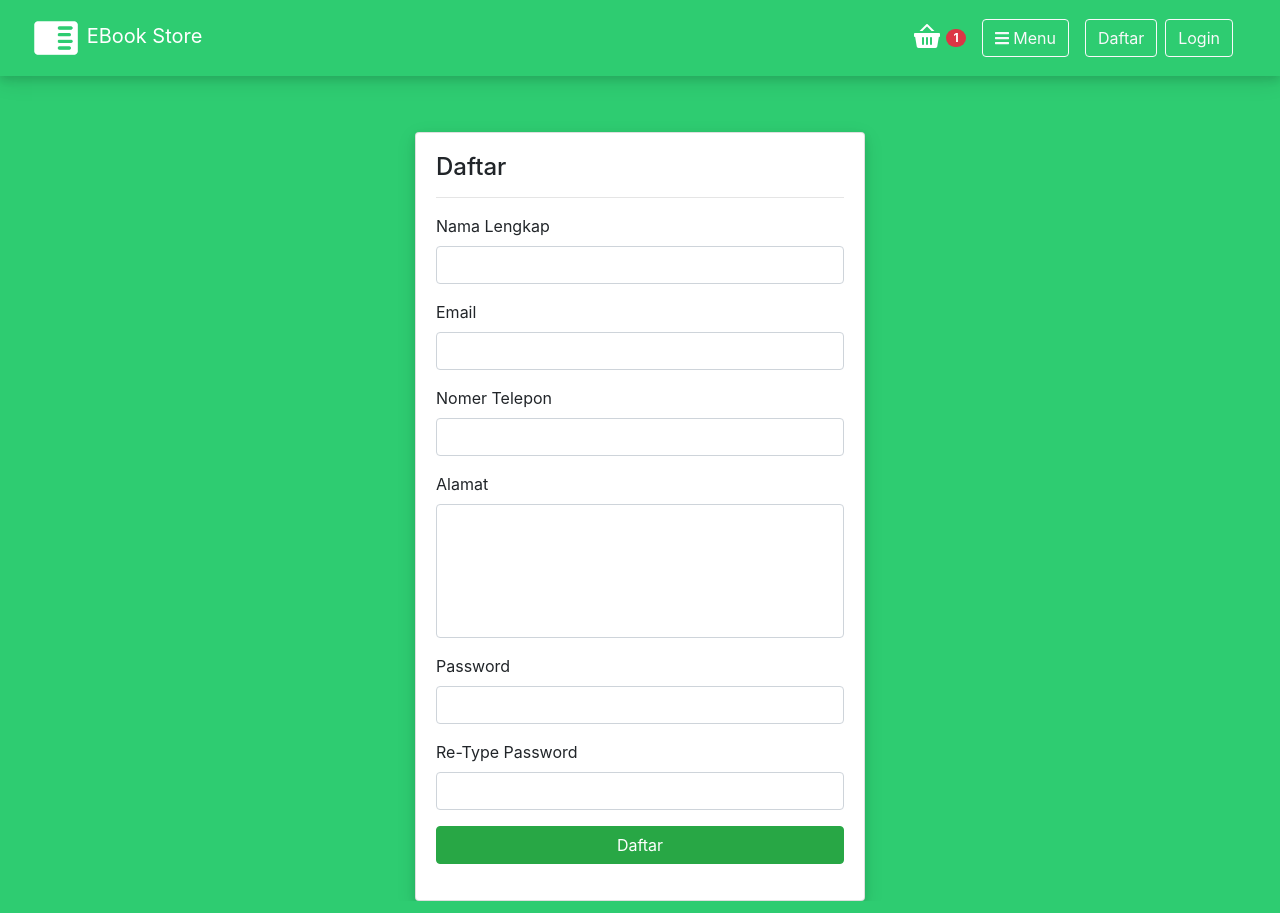
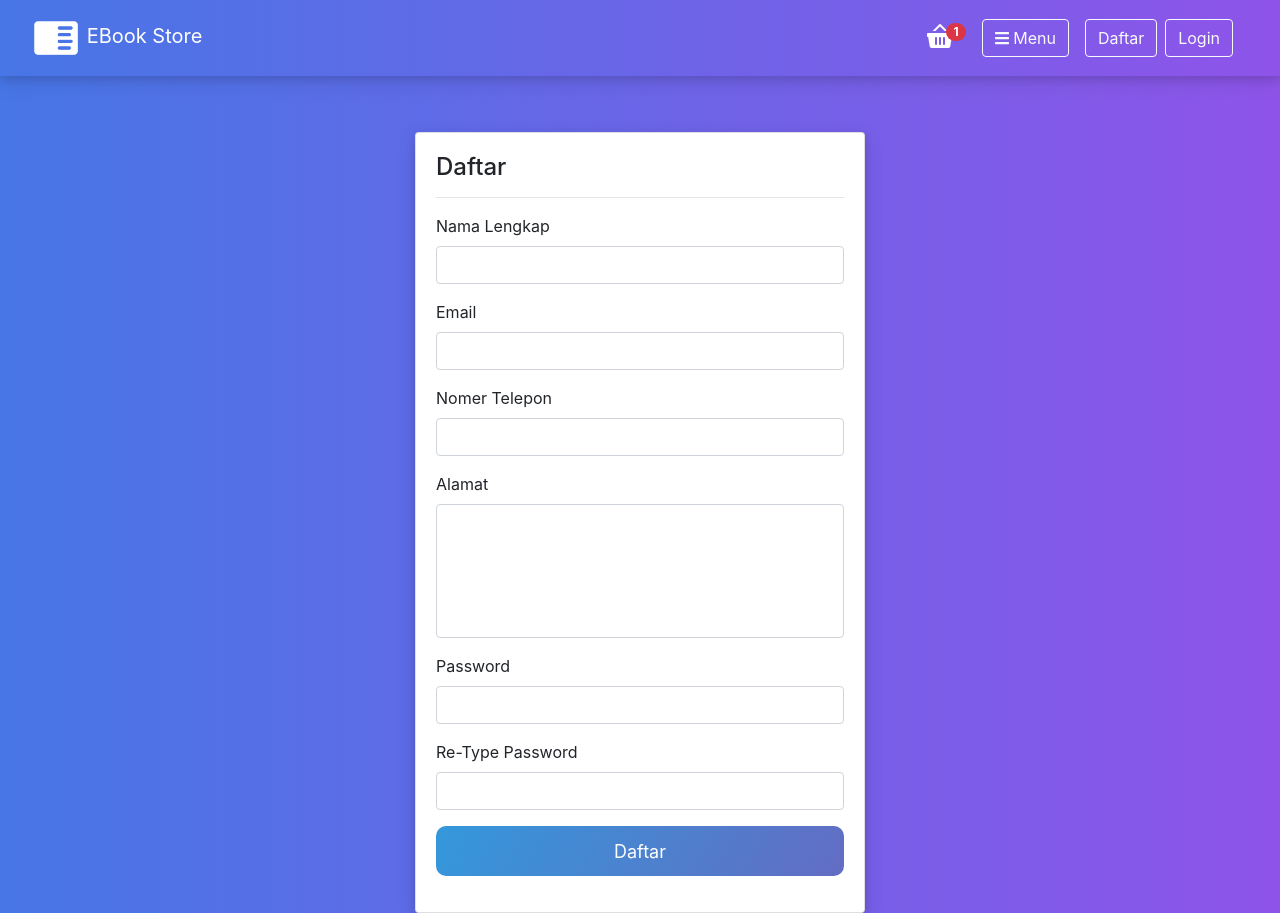
Before and after one commit to firhanhardiansyah/get-the-book, a PHP site: page /ebook-store/index.php?page=register in a window 1280 px wide. Run offline with PHP 8.4, Linux system fonts and the light colour scheme; some libraries are stand-ins or nearby versions.

Commit message:
merombak tampilan login & regist

```diff
--- a/assets/css/style-content.css
+++ b/assets/css/style-content.css
@@ -13,3 +13,7 @@
 .card-shadow {
   box-shadow: 0 4px 8px 0 rgba(0, 0, 0, 0.1), 0 6px 20px 0 rgba(0, 0, 0, 0.10);
 }
+.notif-keranjang {
+	vertical-align: top;
+	margin-left: -13px;
+}
--- a/assets/css/style.css
+++ b/assets/css/style.css
@@ -2,8 +2,8 @@ html {
 	position: relative;
 	min-height: 100%;
 }
-.bg-green {
-	background: #17b978;
+.bg-electric-violet {
+	background-image: linear-gradient(to right, #4776e6	, #8e54e9);
 }
 .bg-orange {
 	background: #d35400;
@@ -57,6 +20,27 @@ html {
 .focus + span::after {
   width: 100%;
 }
+
+.login-btn {
+  display: block;
+  border-radius: 10px;
+  font-size: 15px;
+  width: 100%;
+  height: 50px;
+  border: none;
+  background-image: linear-gradient(120deg, #3498db, #8e44ad);
+	background-size: 200%;
+	font-size: 18px;
+  color: #fff;
+  outline: none;
+  cursor: pointer;
+  transition: .5s;
+}
+
+.login-btn:hover {
+  background-position: right;
+}
+/* End Login & Register */
 #footer {
 	position: absolute;
 	bottom: 0;
--- /dev/null
+++ b/assets/js/script-login-regist.js
@@ -0,0 +1,8 @@
+$(".txtb input").on("focus", function(){
+  $(this).addClass("focus");
+});
+
+$(".txtb input").on("blur", function(){
+  if($(this).val() == "")
+  $(this).removeClass("focus");
+});
--- a/assets/js/scripts.js
+++ b/assets/js/scripts.js
@@ -3,19 +3,19 @@
  * Copyright 2013-2020 Start Bootstrap
  * Licensed under MIT (https://github.com/BlackrockDigital/startbootstrap-sb-admin/blob/master/LICENSE)
  */
-    (function($) {
+(function ($) {
 	"use strict";
 
 	// Add active state to sidbar nav links
 	var path = window.location.href; // because the 'href' property of the DOM element is the absolute path
-        $("#layoutSidenav_nav .sb-sidenav a.nav-link").each(function() {
+	$("#layoutSidenav_nav .sb-sidenav a.nav-link").each(function () {
 		if (this.href === path) {
 			$(this).addClass("active");
 		}
 	});
 
 	// Toggle the side navigation
-    $("#sidebarToggle").on("click", function(e) {
+	$("#sidebarToggle").on("click", function (e) {
 		e.preventDefault();
 		$("body").toggleClass("sb-sidenav-toggled");
 	});
--- a/login.php
+++ b/login.php
@@ -5,7 +5,7 @@ if ($user_id) {
 ?>
 <style>
   body {
-    background: #2ecc71;
+    background-image: linear-gradient(to right, #4776e6	, #8e54e9);
   }
 </style>
 <div style="margin-top: 5%">
@@ -39,14 +39,14 @@ if ($user_id) {
 
         <div class="form-group">
           <label>Email</label>
-          <input type="email" name="email" id="" class="form-control">
+          <input type="email" name="email" id="" class="form-control" autocomplete="off">
         </div>
         <div class="form-group">
           <label>Password</label>
           <input type="password" name="password" id="" class="form-control">
         </div>
         <div class="form-group">
-          <input type="submit" class="btn btn-success col" value="Masuk">
+          <input type="submit" class="login-btn col" value="Log In">
         </div>
       </div>
     </div>
--- a/register.php
+++ b/register.php
@@ -12,7 +12,7 @@ $alamat        =   isset($_GET['alamat']) ? $_GET['alamat'] : false;
 ?>
 <style>
   body {
-    background: #2ecc71;
+    background-image: linear-gradient(to right, #4776e6	, #8e54e9);
   }
 </style>
 <div class="container">
@@ -49,15 +49,15 @@ $alamat        =   isset($_GET['alamat']) ? $_GET['alamat'] : false;
           ?>
           <div class="form-group">
             <label>Nama Lengkap</label>
-            <input type="text" name="nama_lengkap" id="" class="form-control" value="<?= $nama_lengkap ?>">
+            <input type="text" name="nama_lengkap" id="" class="form-control" autocomplete="off" value="<?= $nama_lengkap ?>">
           </div>
           <div class="form-group">
             <label>Email</label>
-            <input type="email" name="email" id="" class="form-control" value="<?= $email ?>">
+            <input type="email" name="email" id="" class="form-control" autocomplete="off" value="<?= $email ?>">
           </div>
           <div class="form-group">
             <label>Nomer Telepon</label>
-            <input type="text" name="phone" id="" class="form-control" value="<?= $phone ?>">
+            <input type="text" name="phone" id="" class="form-control" autocomplete="off" value="<?= $phone ?>">
           </div>
           <div class="form-group">
             <label>Alamat</label>
@@ -72,7 +72,7 @@ $alamat        =   isset($_GET['alamat']) ? $_GET['alamat'] : false;
             <input type="password" name="re_password" id="" class="form-control">
           </div>
           <div class="form-group">
-            <input type="submit" class="btn btn-success col" value="Daftar">
+            <input type="submit" class="login-btn col" value="Daftar">
           </div>
         </div>
       </div>
```
Also changed, not shown: other parts of assets/css/style.css (+1 -38 lines). Lines whose indentation alone changed are shown as unchanged.
